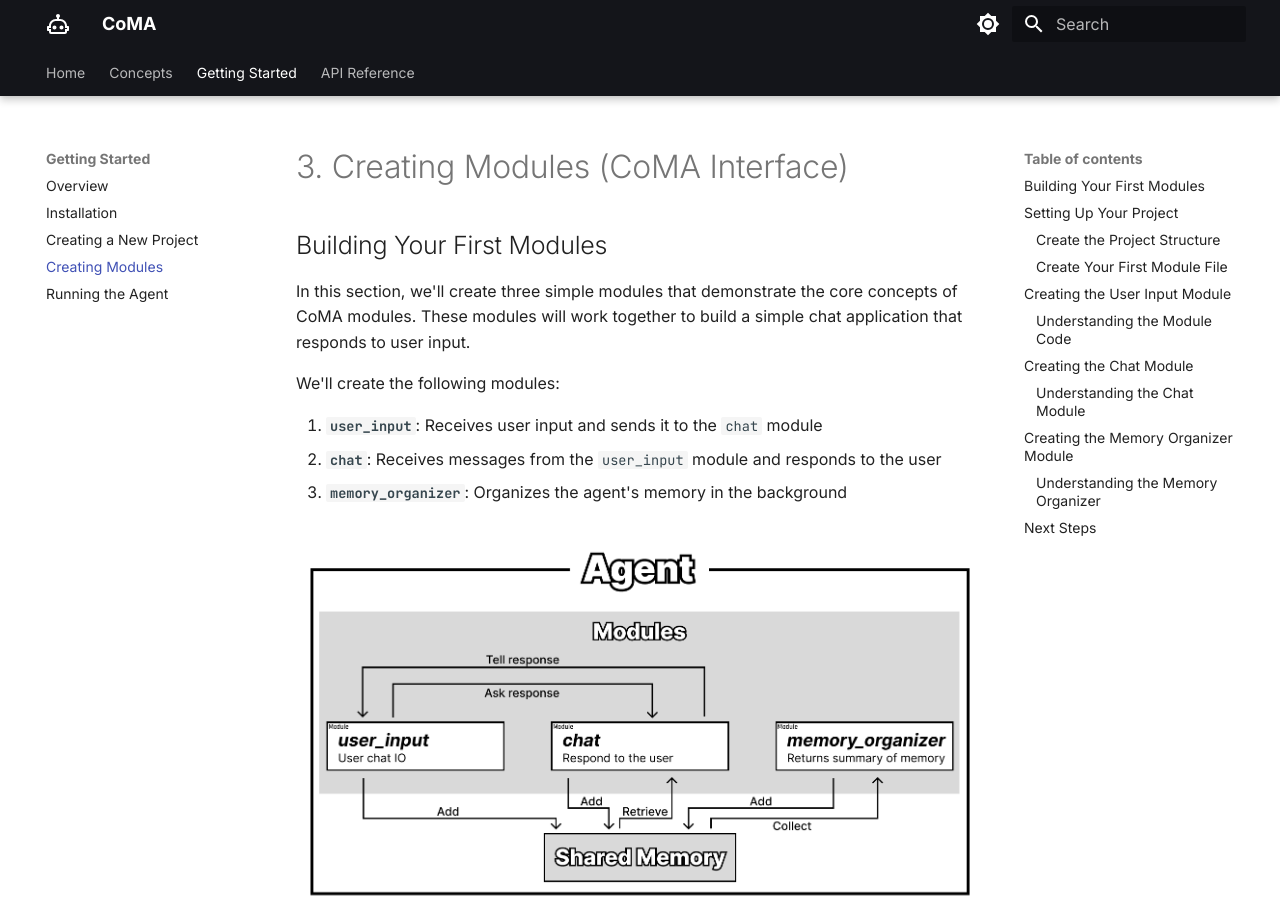
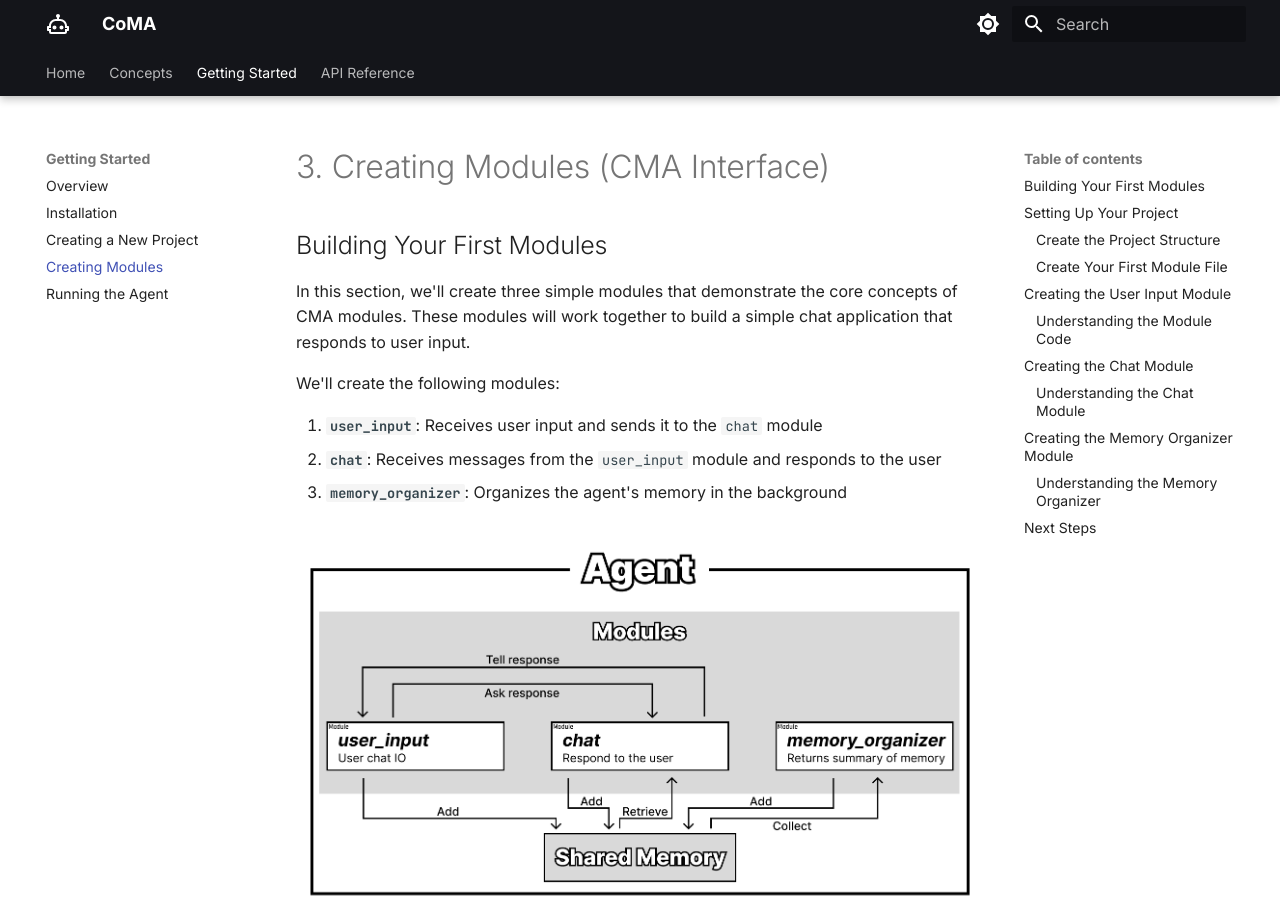
Before and after one commit to yamakkaji/concurrent-modular-agent-fork-dev, an MkDocs documentation site: the page built from docs/docs/getting-started/creating-modules.md, in a window 1280 px wide and 900 px high. Built offline with MkDocs 1.6.1 and Material for MkDocs 9.7.7, drawn with Linux system fonts in a browser that asks for light colours; some of the changed text lies outside the part shown.

Commit message:
Fix CoMA to CMA terminology in documentation

```diff
--- a/docs/docs/getting-started/creating-modules.md
+++ b/docs/docs/getting-started/creating-modules.md
@@ -1,8 +1,8 @@
-# 3. Creating Modules (CoMA Interface)
+# 3. Creating Modules (CMA Interface)
 
 ## Building Your First Modules
 
-In this section, we'll create three simple modules that demonstrate the core concepts of CoMA modules. These modules will work together to build a simple chat application that responds to user input.
+In this section, we'll create three simple modules that demonstrate the core concepts of CMA modules. These modules will work together to build a simple chat application that responds to user input.
 
 We'll create the following modules:
 
@@ -10,7 +10,7 @@ We'll create the following modules:
 2. **`chat`**: Receives messages from the `user_input` module and responds to the user
 3. **`memory_organizer`**: Organizes the agent's memory in the background
 
-![Overview of a simple CoMA agent](../img/getting-started-coma-chat-agent.png)
+![Overview of a simple CMA agent](../img/getting-started-coma-chat-agent.png)
 
 ## Setting Up Your Project
 
@@ -245,7 +245,7 @@ The `memory_organizer` module runs concurrently with the other modules. While `u
 
 ## Next Steps
 
-Now that you've created your three modules, you're ready to run your first CoMA agent! Continue to the next section to learn how to execute your agent and see it in action.
+Now that you've created your three modules, you're ready to run your first CMA agent! Continue to the next section to learn how to execute your agent and see it in action.
 
 
 <div style="text-align: center; margin: 2rem 0;">
```
